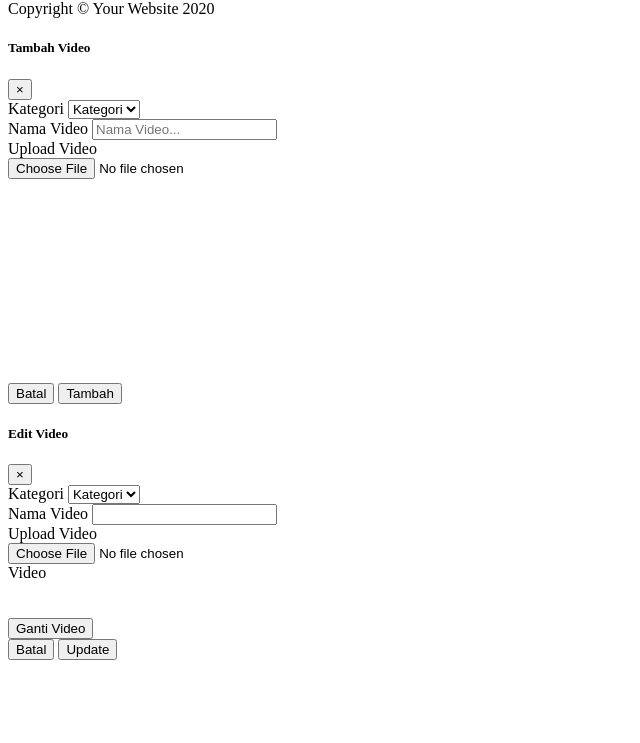
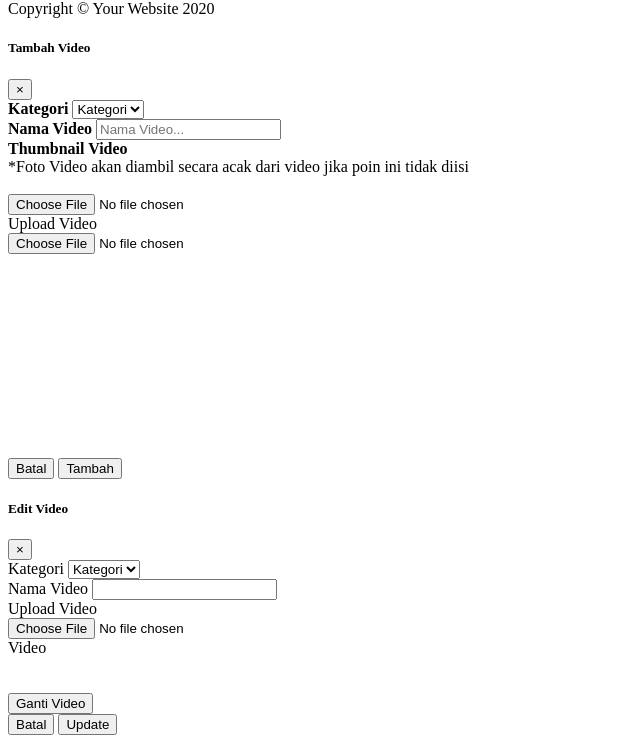
Before and after one commit to octa1412/adminFirmanHidup, a PHP site: the page made by application/views/admin/dashboard.php in a window 1280 px wide. Shown: the part 486-1229 px from the top of the page, without its empty margins (0-640 px from the left). Before the commit the page ends 1146 px from the top, so only its background shows below. Run offline with PHP 8.4, Linux system fonts and the light colour scheme; the template is opened without the code that fills it, so the values that code supplies are empty; some libraries are stand-ins or nearby versions.

Commit message:
reply video fixing

```diff
--- a/application/controllers/Default_controller.php
+++ b/application/controllers/Default_controller.php
@@ -30,7 +30,7 @@ class Default_controller extends CI_Controller {
 		if ($this->checkcookieadmin()) {
 			$this->load->view('admin/dashboard');
 		}else{
-			header("Location: ".base_url()."index.php/loginadmin");
+			header("Location: ".base_url()."index.php");
 			die();
 		}
 	}
@@ -40,7 +40,7 @@ class Default_controller extends CI_Controller {
 		if ($this->checkcookieadmin()) {
 			$this->load->view('admin/reply_video_detail');
 		}else{
-			header("Location: ".base_url()."index.php/loginadmin");
+			header("Location: ".base_url()."index.php");
 			die();
 		}
 	}
--- a/application/models/Video_model.php
+++ b/application/models/Video_model.php
@@ -18,8 +18,9 @@ class Video_model extends CI_Model {
 
     public function get_video($id = NULL) {
 		$this->db->select('*');
-		$this->db->join('kategori','kategori.IdKategori = video.IdKategori');
-		$this->db->from('video');
+		$this->db->from('kategori');
+		$this->db->join('video','video.IdKategori = kategori.IdKategori');
+		$this->db->join('thumbnail','thumbnail.id_gambar = video.id_gambar');
         if($id != NULL){
             $this->db->where('kategori.IdKategori', $id);
 		}
--- a/application/views/admin/dashboard.php
+++ b/application/views/admin/dashboard.php
@@ -101,7 +101,7 @@
 							<a class="nav-link dropdown-toggle" href="#" id="title_item" role="button" data-toggle="dropdown" aria-haspopup="true" aria-expanded="false">
 							</a>
 							<div class="dropdown-list dropdown-menu dropdown-menu-right shadow animated--grow-in" aria-labelledby="messagesDropdown">
-								<a class="dropdown-header" href="#" id="item_notif" style="display:none">
+								<a class="dropdown-header" href="<?=base_url("index.php/replyvideodetail");?>" id="item_notif" style="display:none">
 								</a>
 								<a class="dropdown-item text-center small text-gray-500" href="#" id="item_none" style="display:none">Tidak ada permintaan</a>
 							</div>
@@ -235,15 +235,22 @@
               	<div class="modal-body">
 					<form onsubmit="insertvideo(event)">
 						<div class="form-group">
-							<label for="kategori" class="col-form-label">Kategori</label>
+							<label for="kategori" class="col-form-label"><b>Kategori</b></label>
 							<select class="custom-select" id="kategori" name="kategori" required>
 								<option value="default">Kategori</option>
 							</select>
 						</div>
 
 						<div class="form-group">
-							<label for="nama_video" class="col-form-label">Nama Video</label>
+							<label for="nama_video" class="col-form-label"><b>Nama Video</b></label>
 							<input type="text" class="form-control" id="namavideo" name="namavideo" placeholder="Nama Video..." required>
+						</div>
+
+						<div class="form-group">
+							<label for="foto_video" class="col-form-label"><b>Thumbnail Video</b></label><br>
+							<span>*Foto Video akan diambil secara acak dari video jika poin ini tidak diisi</span><br><br>
+							<input id="inputFileToLoad" type="file" onchange="encodeImageFileAsURL();" />
+							<div id="imgTest" width="auto" height="400"></div>
 						</div>
 
 						<div class="form-group">
@@ -294,10 +301,12 @@
 								<option value="default">Kategori</option>
 							</select>
 						</div>
+
 						<div class="form-group">
 							<label for="ed-nama-video" class="col-form-label">Nama Video</label>
 							<input type="text" class="form-control" id="ed-nama-video" required>
 						</div>
+
 						<div class="form-group" id="divupload">
 							<label for="ed-upload">Upload Video</label><br>
 							<input type="file" accept="video/*" id="ed-upload" name="ed-upload">
@@ -353,11 +362,13 @@
 
 	var Element = document.getElementById('video');
     var imgs = document.getElementById('launch');
+
     Element.addEventListener('change', function() {
 		var url = URL.createObjectURL(Element.files[0]);
 		imgs.src = url;
-		// console.log(url);
-		// console.log('aaaa ' ,imgs);
+		console.log(Element);
+		console.log(url);
+		console.log('aaaa ' ,imgs);
 
 	});
 
@@ -816,6 +827,29 @@
 	}
 
 
+	function encodeImageFileAsURL() {
+
+		var filesSelected = document.getElementById("inputFileToLoad").files;
+		if (filesSelected.length > 0) {
+			var fileToLoad = filesSelected[0];
+
+			var fileReader = new FileReader();
+
+			fileReader.onload = function(fileLoadedEvent) {
+				var srcData = fileLoadedEvent.target.result; // <--- data: base64
+
+				var newImage = document.createElement('img');
+				newImage.src = srcData;
+
+				document.getElementById("imgTest").innerHTML = newImage.outerHTML;
+				alert("Converted Base64 version is " + document.getElementById("imgTest").innerHTML);
+				console.log("Converted Base64 version is " + document.getElementById("imgTest").innerHTML);
+			}
+			fileReader.readAsDataURL(fileToLoad);
+		}
+	}
+
+
 </script>
 
 </html>
--- a/application/views/admin/reply_video_detail.php
+++ b/application/views/admin/reply_video_detail.php
@@ -100,7 +100,7 @@
 							<a class="nav-link dropdown-toggle" href="#" id="title_item" role="button" data-toggle="dropdown" aria-haspopup="true" aria-expanded="false">
 							</a>
 							<div class="dropdown-list dropdown-menu dropdown-menu-right shadow animated--grow-in" aria-labelledby="messagesDropdown">
-								<a class="dropdown-header" href="#" id="item_notif" style="display:none">
+								<a class="dropdown-header" href="<?=base_url("index.php/replyvideodetail");?>" id="item_notif" style="display:none">
 								</a>
 								<a class="dropdown-item text-center small text-gray-500" href="#" id="item_none" style="display:none">Tidak ada permintaan</a>
 							</div>
@@ -328,7 +328,7 @@
 
 					if(status == '0'){
 						dTable.row.add([
-						'<video id="getvideo'+ no +'" width="400" controls src="#"> </video>',
+						'<video id="getvideo'+ no +'" height="300" width="auto" controls src="'+ link +'"> </video>',
 						namauser,
 						'<p style="color:orange;"><i class="fa fa-clock"></i>&nbsp;Belum dibalas</p>',
 						'<button class="btn btn-outline-success mt-10 mb-10" onclick=tampildata("'+ no +'")>Reply</button><br>'
@@ -337,7 +337,7 @@
 
 					} else {
 						dTable.row.add([
-						'<video id="getvideo'+ no +'" width="400" controls src="#"> </video>',
+						'<video id="getvideo'+ no +'" height="300" width="auto" controls src="'+ link +'"> </video>',
 						namauser,
 						'<p style="color:green;"><i class="fa fa-check-circle"></i>&nbsp;Sudah dibalas</p>',
 						'<button class="btn btn-outline-info mt-10 mb-10" onclick=detaildata("'+ no +'")>Detail</button><br>'
```
Also changed, not shown: 1 other file.
